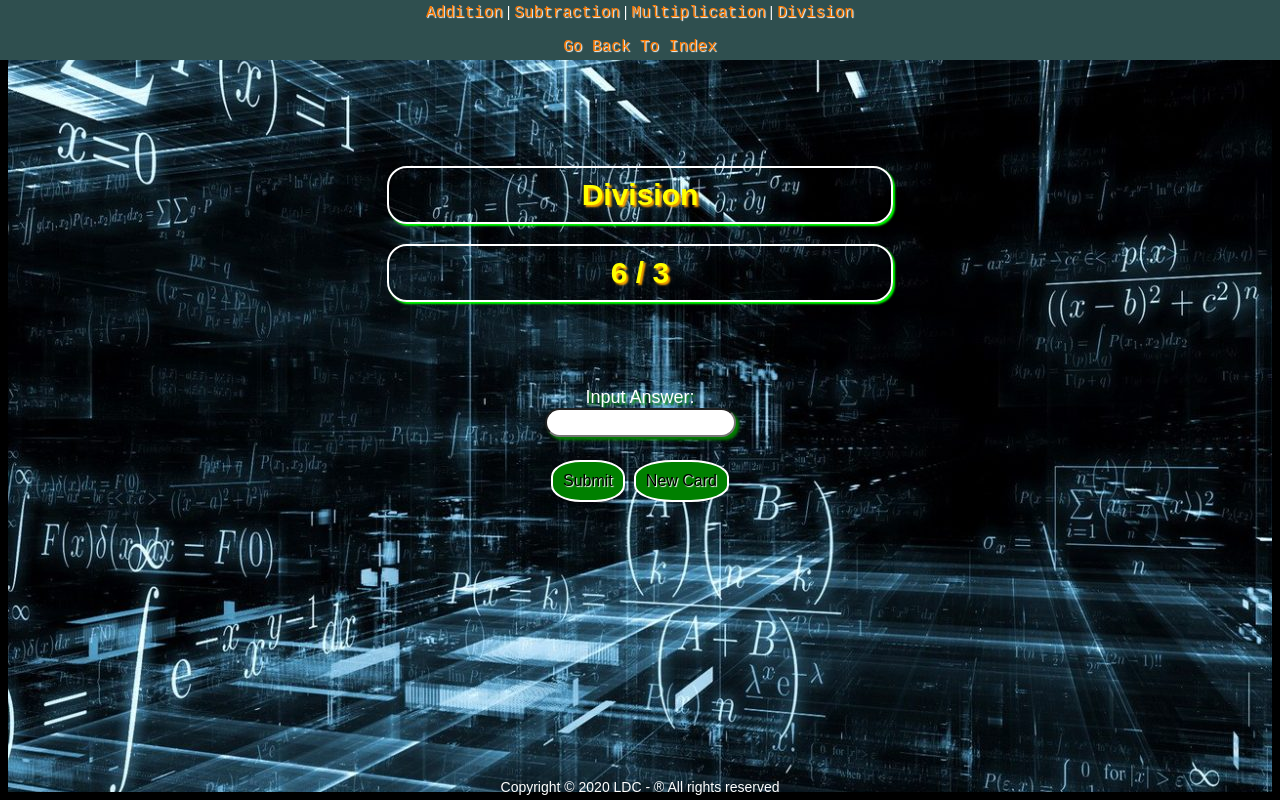
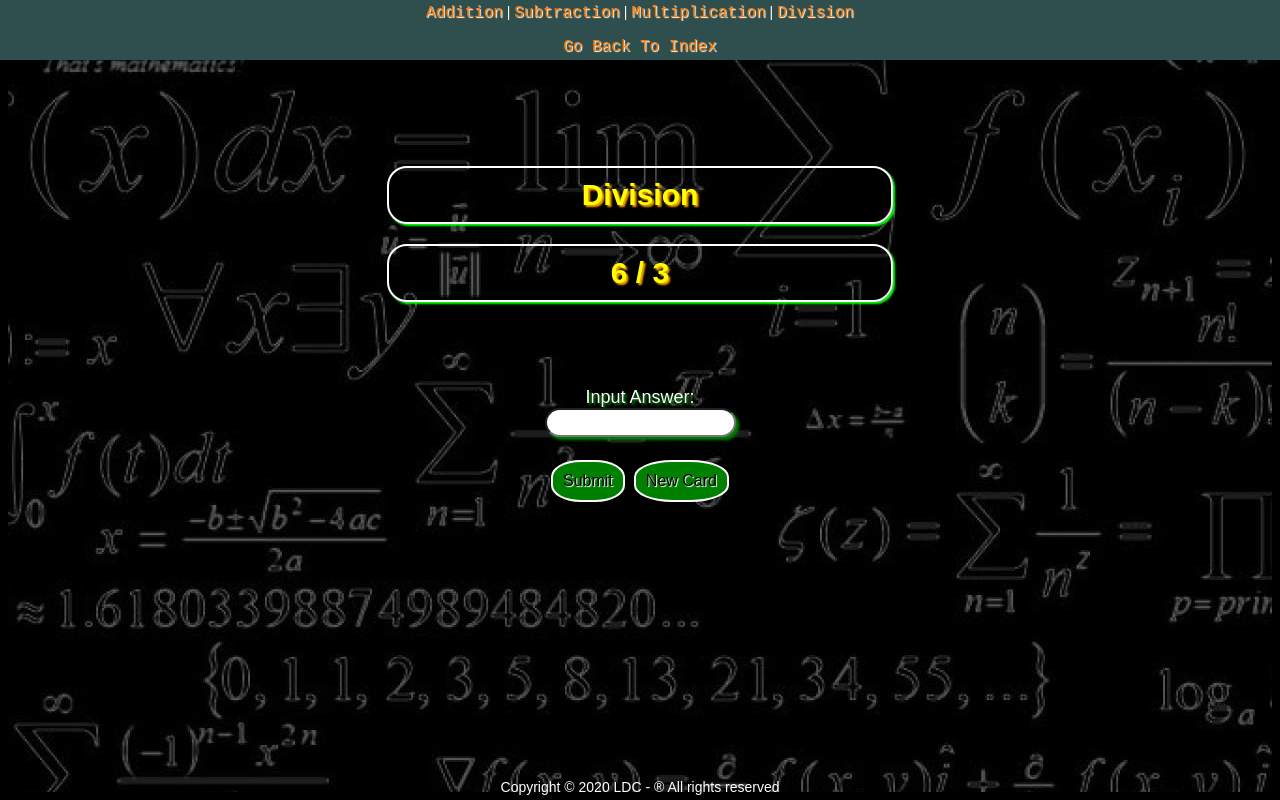
Before and after one commit to takeaimnfire/php-course, a PHP site: page /divide.php in a window 1280 px wide. Run offline with PHP 8.4, Linux system fonts and the light colour scheme; data that the repository does not hold is empty.

Commit message:
new bg and code edits

```diff
--- a/addition.php
+++ b/addition.php
@@ -28,7 +28,7 @@
 
         </h1>
         <br/><br/>
-        <div style="text-align: center; font-family: Arial;">
+        <div style="text-align: center;" id="result">
         <?php
             if (!$_POST["answer"]) { } else {
                 $correct_answer = $_POST["num1"] + $_POST["num2"];
--- a/css/style.css
+++ b/css/style.css
@@ -11,7 +11,7 @@ body {
     color: white;
     height: 100%;
     background-color: black;
-    background: black url("../images/math2.jpg") no-repeat fixed center;
+    background: black url("../images/math5.jpg") no-repeat fixed center;
     font-size: 14px;
     font-style: bold;
     font-family: Arial;
@@ -142,6 +142,14 @@ h1 {
     padding: 5px;
 }
 
+#result {
+    color: yellow;
+    font-size: 20px;
+    font-family: times;
+    font-style: bold;
+    text-shadow: 2px 2px 2px orange;
+}
+
 form {
     text-shadow: 2px 2px 2px green;
     font-size: 18px;
--- a/divide.php
+++ b/divide.php
@@ -34,7 +34,7 @@
 
         </h1>
         <br/><br/>
-        <div style="text-align: center; font-family: Arial;">
+        <div style="text-align: center;" id="result">
         <?php
             if (is_null($_POST["answer"])) { } else {
                 $correct_answer = $_POST["num1"] / $_POST["num2"];
--- a/multiply.php
+++ b/multiply.php
@@ -29,7 +29,7 @@
 
         </h1>
         <br/><br/>
-        <div style="text-align: center; font-family: Arial;">
+        <div style="text-align: center;" id="result">
         <?php
             if (!$_POST["answer"]) { } else {
                 $correct_answer = $_POST["num1"] * $_POST["num2"];
--- a/subtraction.php
+++ b/subtraction.php
@@ -32,7 +32,7 @@
 
         </h1>
         <br/><br/>
-        <div style="text-align: center; font-family: Arial;">
+        <div style="text-align: center;" id="result">
         <?php
             if (!$_POST["answer"]) { } else {
                 $correct_answer = $_POST["num1"] - $_POST["num2"];
```
Also changed, not shown: images/math3.jpg (added), images/math4.jpg (added), images/math5.jpg (added).
